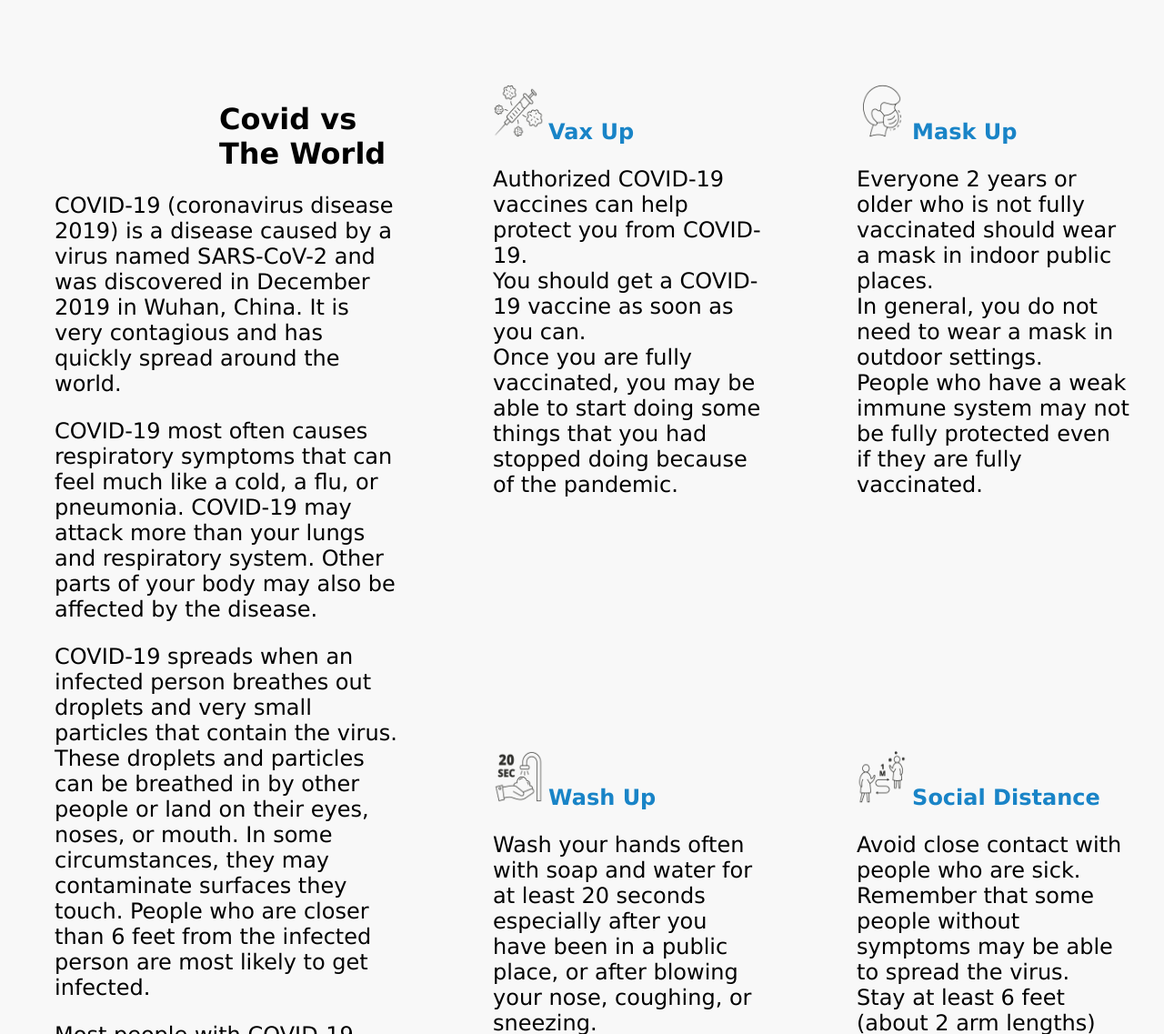
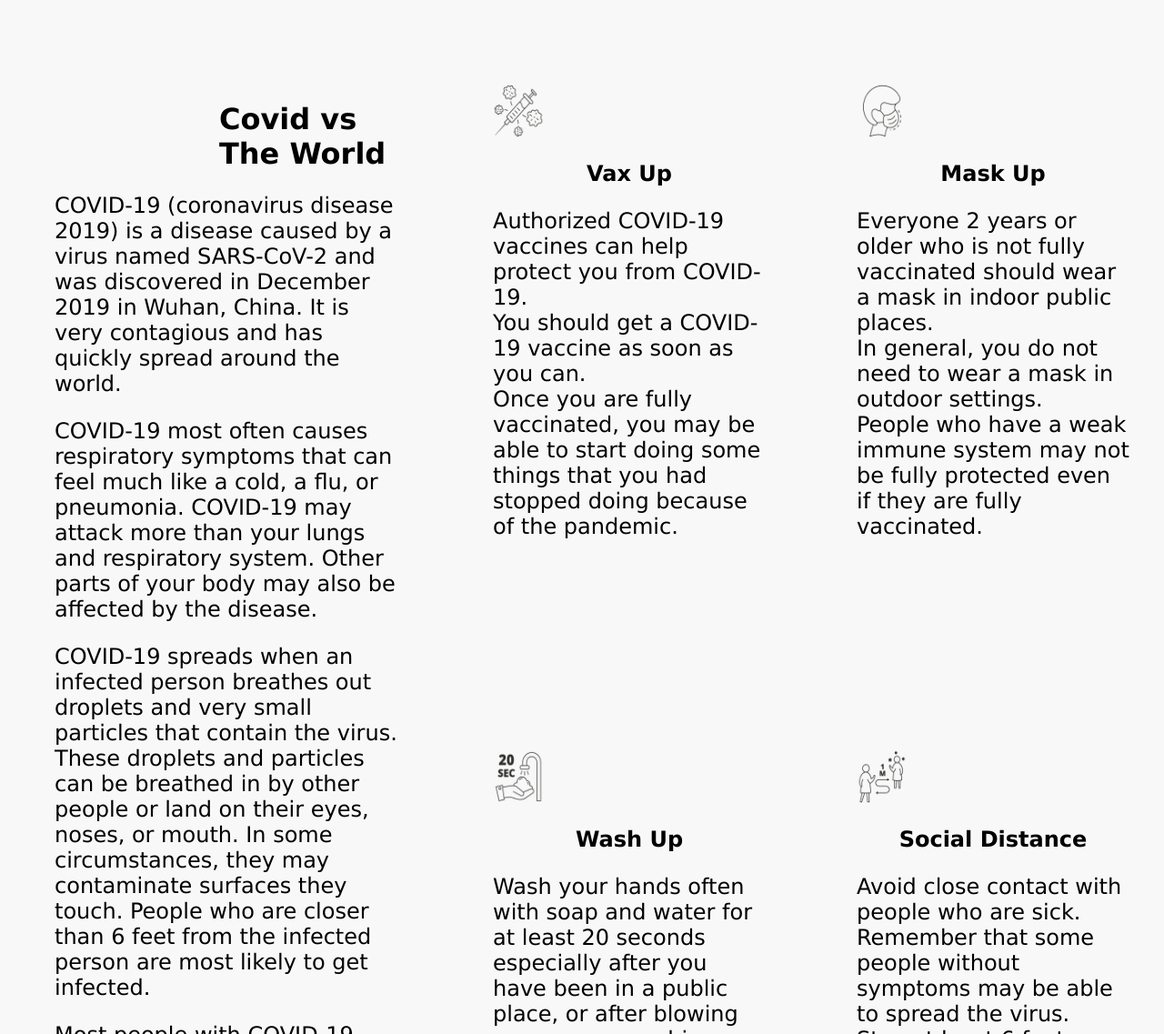
Before and after one commit to lucylee-412/collab-workshop, a plain HTML site: page index.html in a window 1280 px wide. Shown: the part 220-1357 px from the top of the page at 91% size. Drawn offline with Linux system fonts and the light colour scheme.

Commit message:
Contain subheadings in a div element instead of span

```diff
--- a/index.html
+++ b/index.html
@@ -53,8 +53,10 @@
 
       <div id="precautions">
         <div class="precs1">
-          <img src="./images/COVID-Icons-20.png" alt="vaccine needle">
-          <span>Vax Up</span>
+          <div class="subheading">
+            <img src="./images/COVID-Icons-20.png" alt="vaccine needle">
+            <h2>Vax Up</h2>
+          </div>
           <p>Authorized COVID-19 vaccines can help protect you from COVID-19.<br>
             You should get a COVID-19 vaccine as soon as you can.<br>
             Once you are fully vaccinated, you may be able to start doing some
@@ -62,8 +64,10 @@
         </div>
 
         <div class="precs2">
-          <img src="./images/COVID-Icons-02.png" alt="mask wearing">
-          <span>Mask Up</span>
+          <div class="subheading">
+            <img src="./images/COVID-Icons-02.png" alt="mask wearing">
+            <h2>Mask Up</h2>
+          </div>
           <p>Everyone 2 years or older who is not fully vaccinated should wear
             a mask in indoor public places.<br>
             In general, you do not need to wear a mask in outdoor settings.<br>
@@ -72,8 +76,10 @@
         </div>
 
         <div class="precs3">
-          <img src="./images/COVID-Icons-23.png" alt="washing hands">
-          <span>Wash Up</span>
+          <div class="subheading">
+            <img src="./images/COVID-Icons-23.png" alt="washing hands">
+            <h2>Wash Up</h2>
+          </div>
           <p>Wash your hands often with soap and water for at least 20 seconds
             especially after you have been in a public place, or after blowing
             your nose, coughing, or sneezing.<br>
@@ -82,8 +88,10 @@
         </div>
 
         <div class="precs4">
-          <img src="./images/COVID-Icons-08.png" alt="social distancing">
-          <span>Social Distance</span>
+          <div class="subheading">
+            <img src="./images/COVID-Icons-08.png" alt="social distancing">
+            <h2>Social Distance</h2>
+          </div>
           <p>Avoid close contact with people who are sick. Remember that some
             people without symptoms may be able to spread the virus.<br>
             Stay at least 6 feet (about 2 arm lengths) from other people,
```
